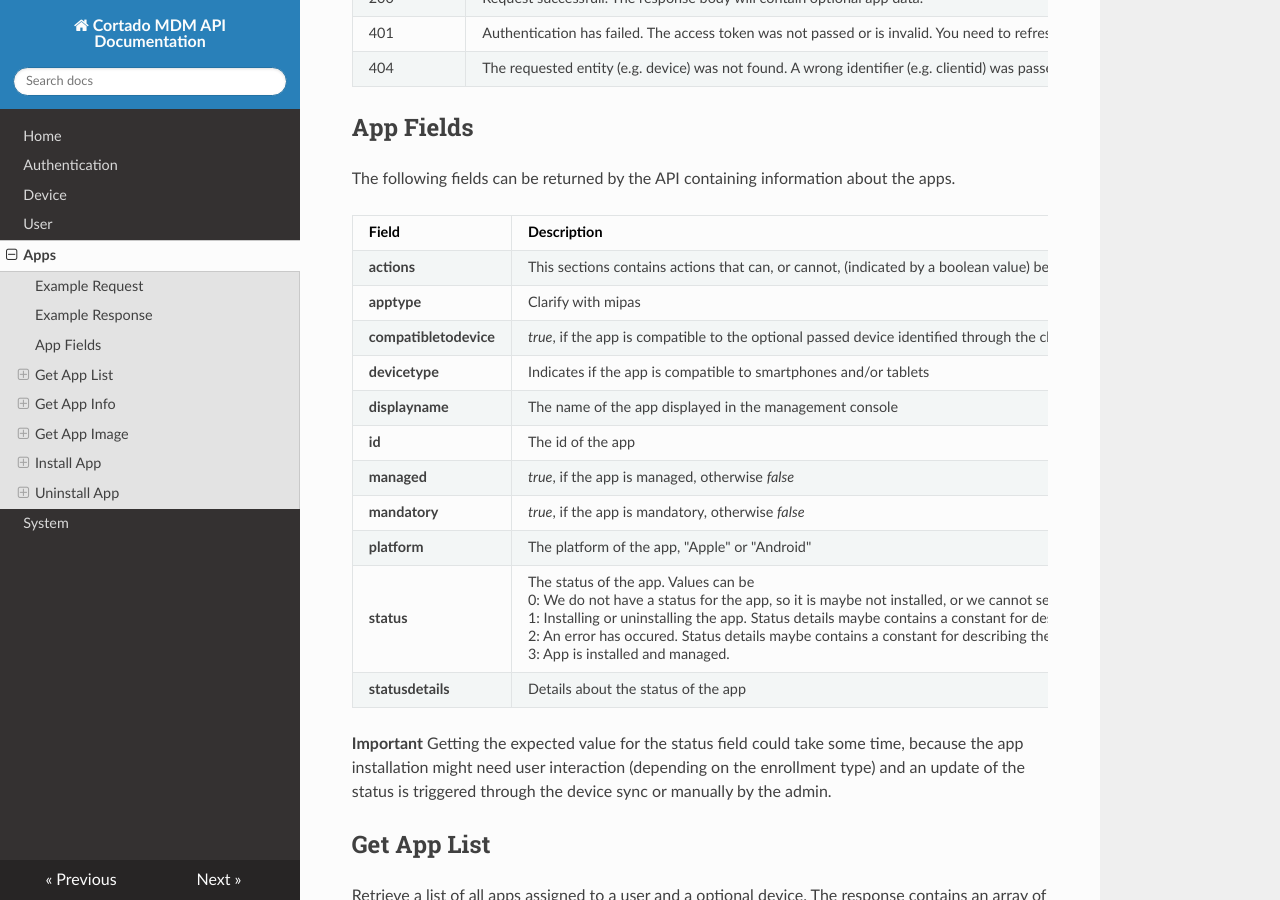
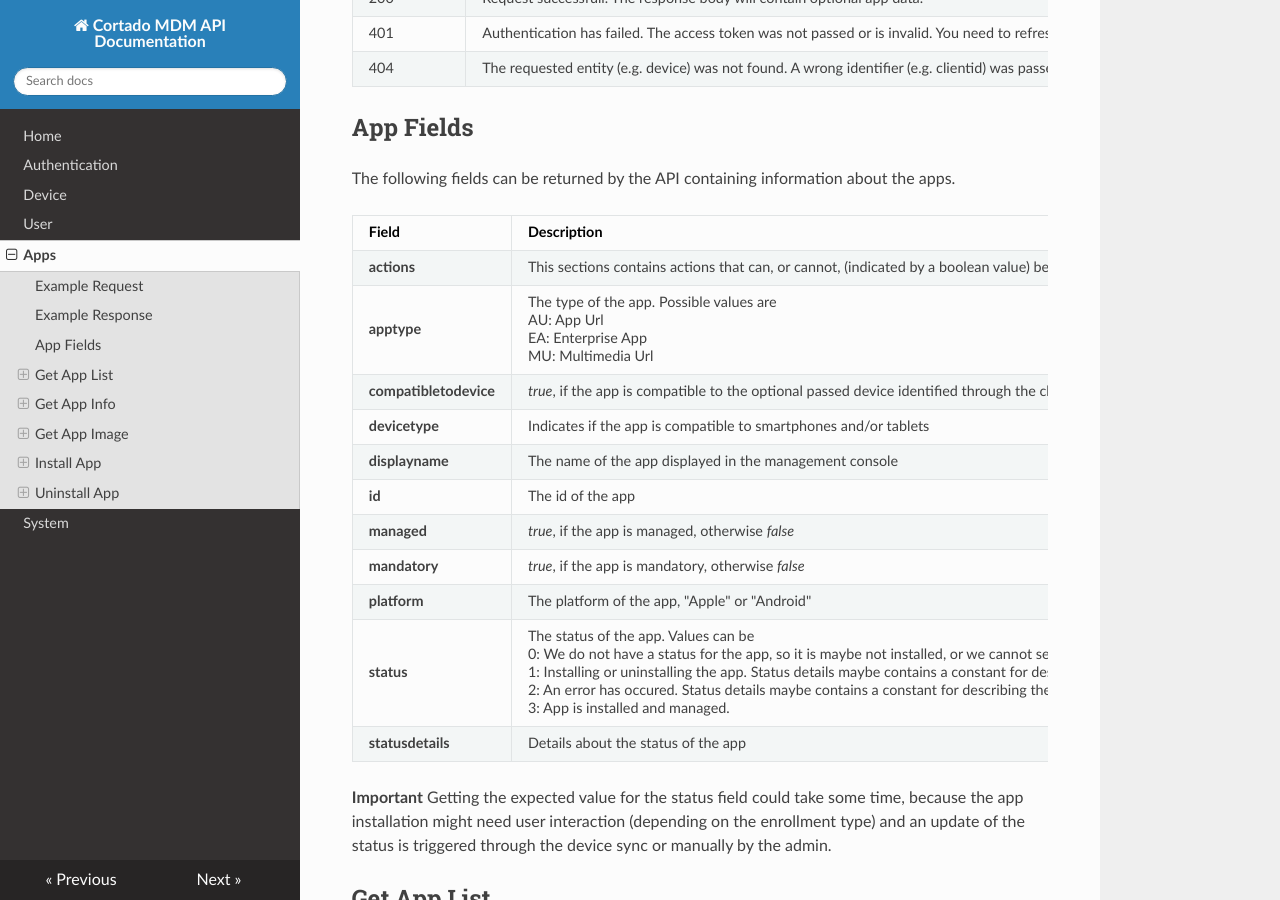
Before and after one commit to cortado-mobile-solutions/apidoc-mdm, an MkDocs documentation site: the page built from docs/apps.md, in a window 1280 px wide and 900 px high, scrolled down 674 px. Built offline with MkDocs 1.6.1, drawn with Linux system fonts in a browser that asks for light colours; nearby versions of some CDN libraries.

Commit message:
apps.md: Added description for response field apptype

```diff
--- a/docs/apps.md
+++ b/docs/apps.md
@@ -33,8 +33,8 @@ The following fields can be returned by the API containing information about the
 
 | Field | Description |
 | ------------ | ------------ |
-| **actions** | This sections contains actions that can, or cannot, (indicated by a boolean value) be carried out on the app. Evaluating this part only makes sense if the clientid was send in the request. Clarify with mipas |
-| **apptype** | Clarify with mipas |
+| **actions** | This sections contains actions that can, or cannot, (indicated by a boolean value) be carried out on the app. Evaluating this part only makes sense if the clientid was send in the request. |
+| **apptype** | The type of the app. Possible values are<br>AU: App Url<br>EA: Enterprise App<br>MU: Multimedia Url  |
 | **compatibletodevice** | *true*, if the app is compatible to the optional passed device identified through the clientid, otherwise *false* |
 | **devicetype** | Indicates if the app is compatible to smartphones and/or tablets |
 | **displayname** | The name of the app displayed in the management console |
```
